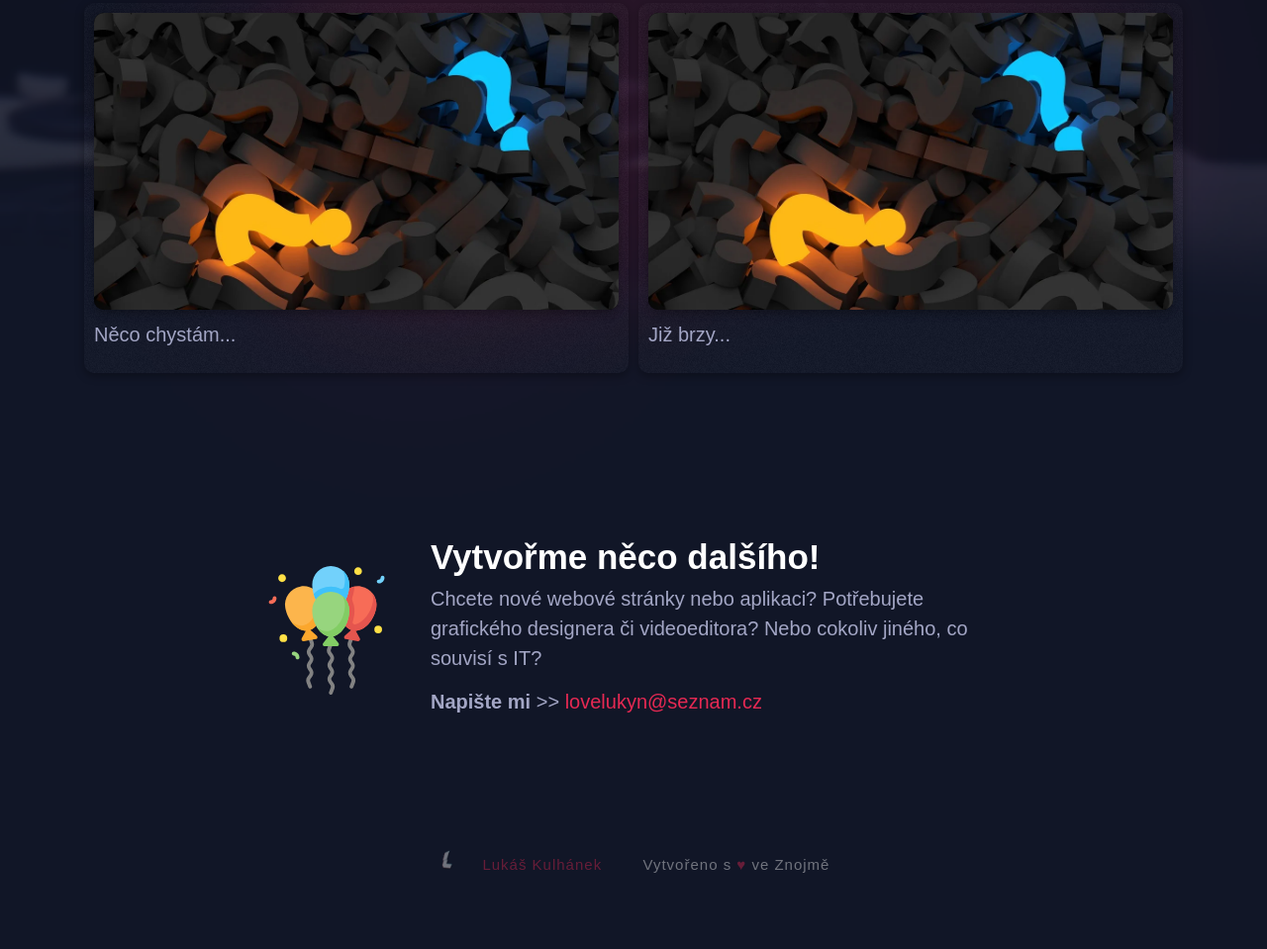
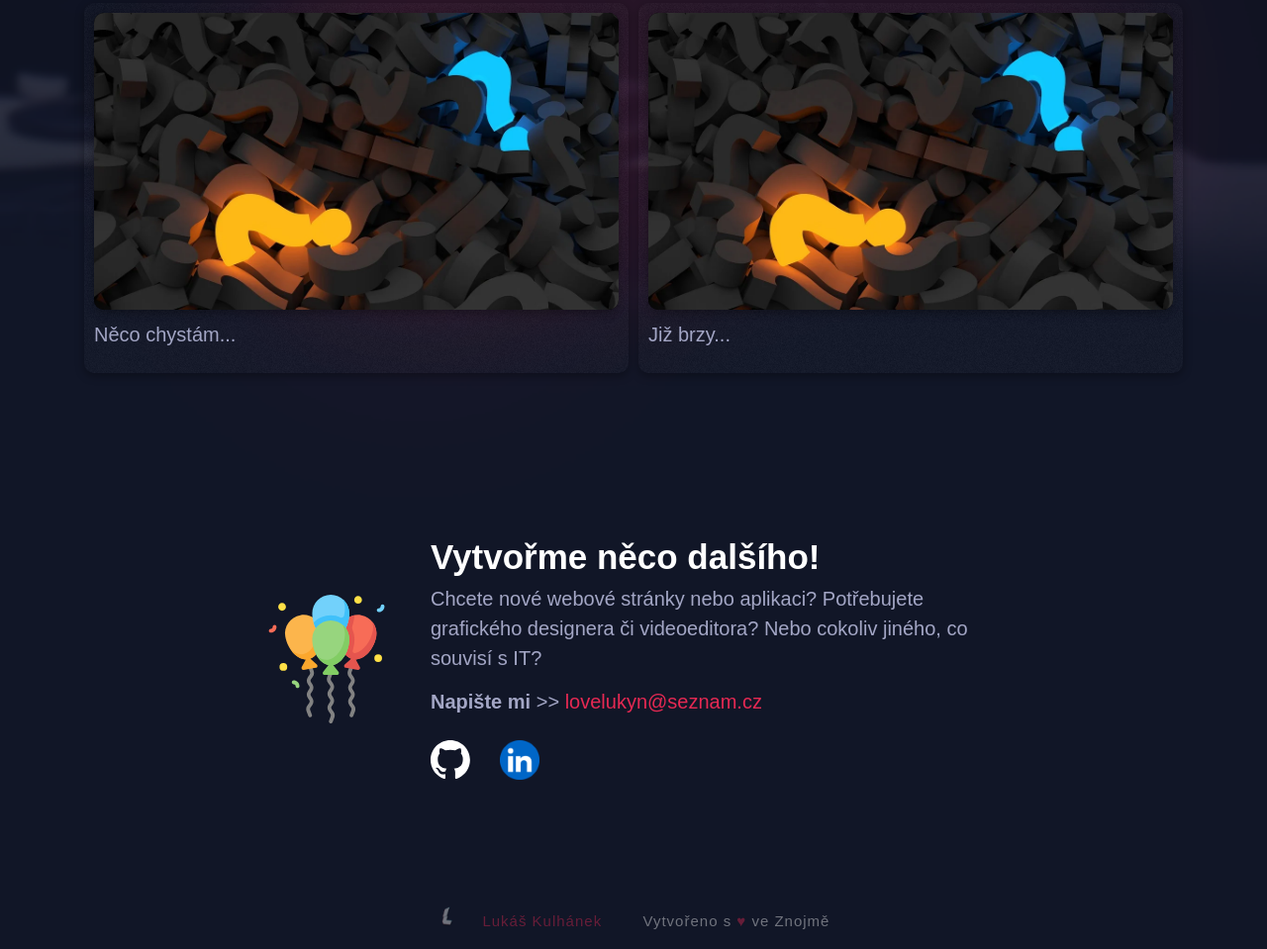
Before and after one commit to callmelukyn/lukynweb, a plain HTML site: page src/index.html in a window 1280 px wide. Shown: the part 1098-2057 px from the top of the page at 99% size. Before the commit the page ends 2000 px from the top, so only its background shows below. Drawn offline with nearby package versions, Linux system fonts and the light colour scheme; a web font is replaced by a local one.

Commit message:
Added git and linked icons

```diff
--- a/src/index.html
+++ b/src/index.html
@@ -3,8 +3,9 @@
 <head>
   <title>Lukáš Kulhánek ~ Tvůrce webů a aplikací</title>
   <meta name="viewport" content="width=device-width, initial-scale=1.0">
+  <meta charset="UTF-8">
   <link href="https://fonts.googleapis.com/css?family=Catamaran:300,400,900" rel="stylesheet" />
-  <link href="main.css" rel="stylesheet">
+  <link rel="stylesheet" href="style.css">
   <link rel="icon" href="img/favicon.ico">
   <script src="https://ajax.googleapis.com/ajax/libs/jquery/3.7.1/jquery.min.js"></script>
   <script src="https://maxcdn.bootstrapcdn.com/bootstrap/3.4.1/js/bootstrap.min.js"></script>
@@ -94,6 +95,14 @@
         <p>Chcete nové webové stránky nebo aplikaci? Potřebujete grafického designera či videoeditora? Nebo cokoliv jiného, co souvisí s IT?</p>
         <div class="write-me">
           <p><b>Napište mi </b> >> <a href="mailto:lovelukyn@seznam.cz" class="colored">lovelukyn@seznam.cz</a></p>
+            <div class="icon-wrapper">
+                <a class="icon-click" href="https://github.com/callmelukyn">
+                    <img class="contant-icon" src="img/github-mark-white.svg">
+                </a>
+                <a class="icon-click" href="https://www.linkedin.com/in/luk%C3%A1%C5%A1-kulh%C3%A1nek-1b9389371/">
+                    <img class="contant-icon" src="img/linked-logo.png">
+                </a>
+            </div>
         </div>
       </div>
     </div>
--- a/src/main.css
+++ b/src/style.css
@@ -146,6 +146,23 @@ section {
   padding: 20px;
 }
 
+.icon-wrapper{
+    padding-top: 10px;
+    gap: 20px;
+    display: flex;
+    padding-right: 15px;
+}
+
+.contant-icon{
+    width: 40px;
+}
+
+.icon-click{
+    text-decoration: none;
+    width: 50px;
+    padding-right: 15px;
+    display: block;
+}
 
 .a1 {
 grid-area: a1;
```
Also changed, not shown: src/img/github-mark-white.svg (added), src/img/linked-logo.png (added), 1 other file. Lines whose indentation alone changed are shown as unchanged.
